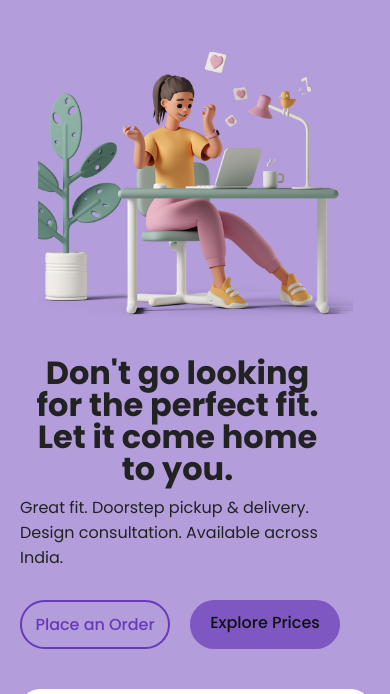
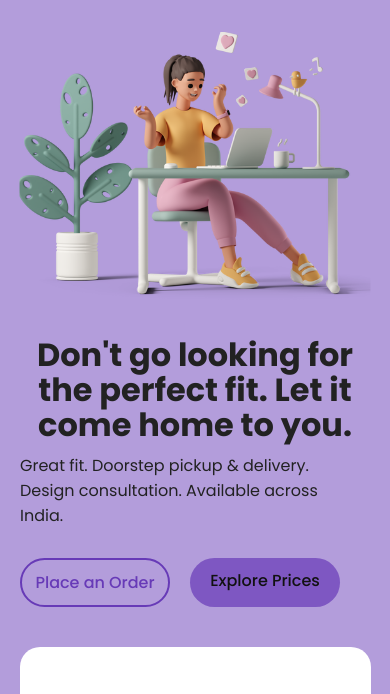
Before and after one commit to shwetajayan/Timoraah, a plain HTML site: page index.html in a window 390 px wide. Shown: the part 135-829 px from the top of the page. Drawn offline with Linux system fonts and the light colour scheme.

Commit message:
Add files via upload

```diff
--- a/css/section1.css
+++ b/css/section1.css
@@ -69,17 +69,18 @@
 @media(max-width: 500px){
     .section-1 {
         flex-direction: column-reverse;
-        padding: 20px;
-        padding-bottom: 100px;
+        padding: 0 0 100px 0;
         gap: 20px;
       }
       .section-1 .left {
         width: 100%;
         gap: 10px;
+        padding: 0 20px;
       }
       .section-1 .left h1.title {
-        line-height: 2rem;
-        width: 90%;
+        line-height: 2.2rem;
+        width: 100%;
+        padding: 0 10px;
         text-align: center;
       }
       .section-1 .left p {
@@ -92,7 +93,9 @@
         padding-left: 0px;
       }
       .section-1 .right img {
-        width: 90%;
-        height: 90%;
+        width: 100%;
+        height: 100%;
+        object-position: 10% 50%;
+        transform: scale(0.9);
       }
 }
```
